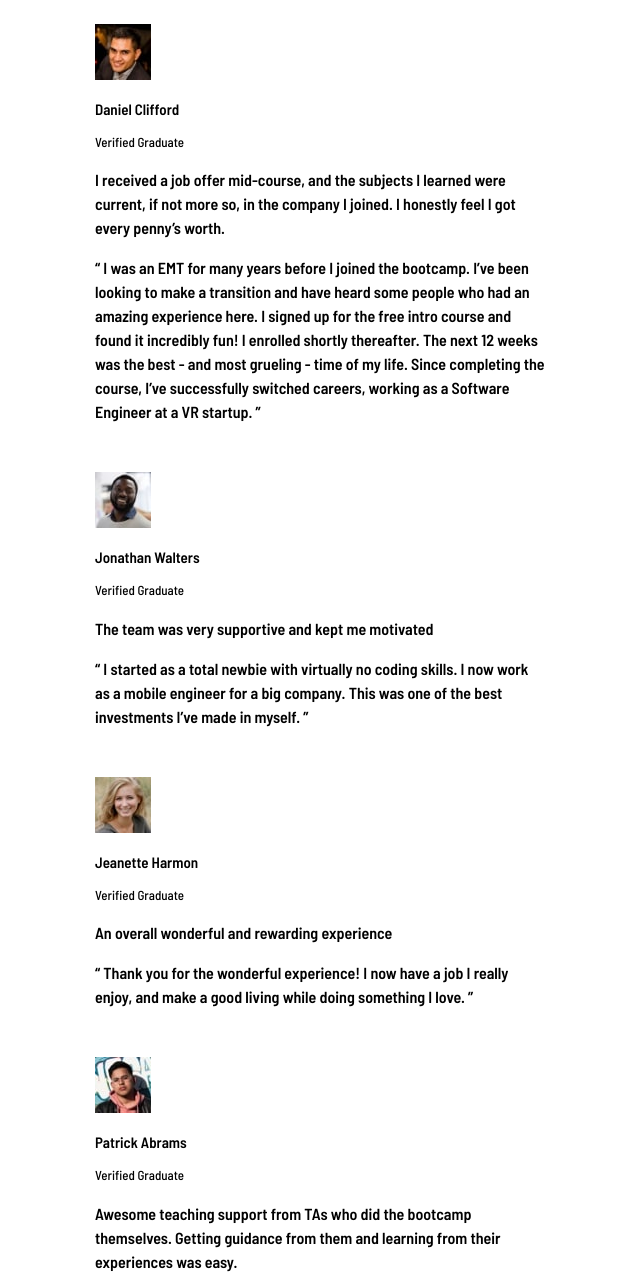
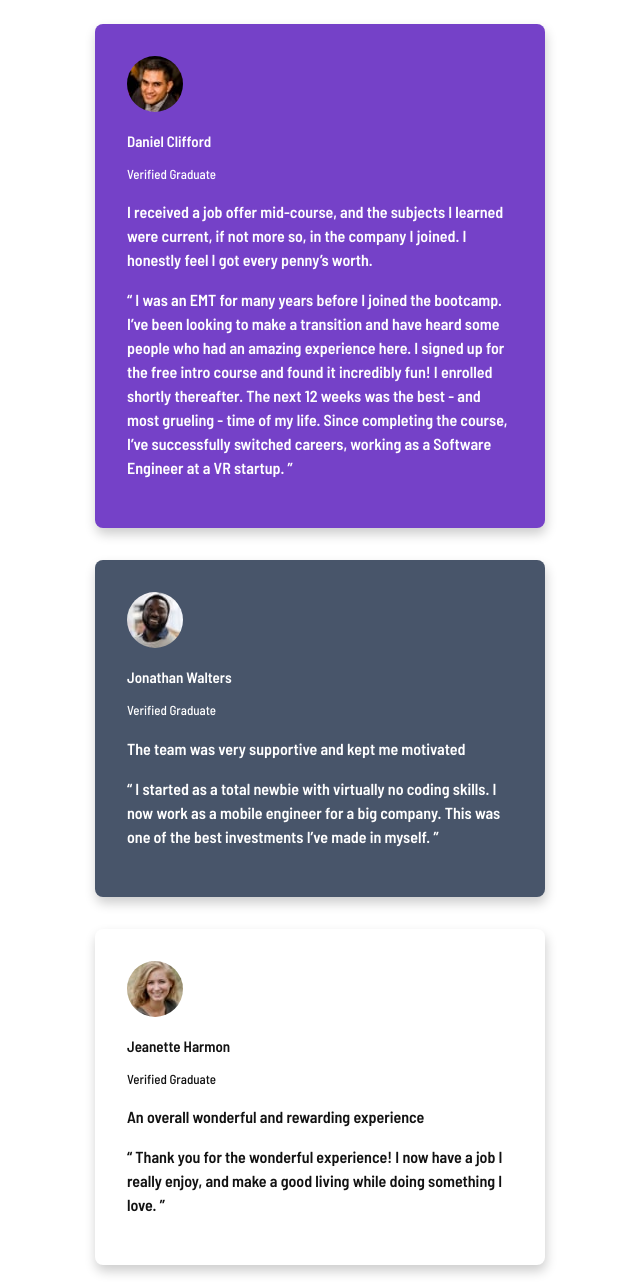
Before and after one commit to MauroGiuby/Testimonials-grid-section, a plain HTML site: page index.html in a window 1280 px wide. Shown: the top 1287 px of the page, without its empty margins (320-960 px from the left). Drawn offline with Linux system fonts and the light colour scheme.

Commit message:
modifiche

```diff
--- a/index.html
+++ b/index.html
@@ -21,7 +21,7 @@
 <body>
 
   <main class="main-grid">
-    <article>
+    <article class="article-Daniel">
       <div>
         <img src="./images/image-daniel.jpg" alt="image-Daniel">
       </div>
@@ -36,7 +36,7 @@
       the course, I’ve successfully switched careers, working as a Software Engineer at a VR startup. ”</p>
     </article>
 
-    <article>
+    <article class="article-Jonathan">
       <div>
         <img src="./images/image-jonathan.jpg" alt="image-Jonathan">
       </div>
@@ -47,7 +47,7 @@
       for a big company. This was one of the best investments I’ve made in myself. ”</p>
     </article>
 
-    <article>
+    <article class="article-Jeanette">
       <div>
         <img src="./images/image-jeanette.jpg" alt="image-Jeanette">
       </div>
@@ -58,7 +58,7 @@
        while doing something I love. ”</p>
     </article>
 
-    <article>
+    <article class="article-Patrick">
       <div>
         <img src="./images/image-patrick.jpg" alt="image-Patrick">
       </div>
@@ -72,7 +72,7 @@
       an incredible community of smart and amazing people. ”</p>
     </article>
 
-    <article>
+    <article class="article-Kira">
       <div>
         <img src="./images/image-kira.jpg" alt="image-kira">
       </div>
--- a/style.css
+++ b/style.css
@@ -60,6 +60,10 @@ p {
   font-weight: var(--font-weight-bold);
 }
 
+img {
+  border-radius: 2rem;
+}
+
 /* ---main--- */
 
 .main-grid {
@@ -67,3 +71,27 @@ p {
   gap: 2rem;
   max-width: 450px;
 }
+
+.article-Daniel {
+  border-radius: 0.5rem;
+  padding: 2rem;
+  box-shadow: 1px 6px 12px 0px rgba(0, 0, 0, 0.2);
+  color: var(--white);
+  background-color: var(--purple-500);
+}
+
+.article-Jonathan {
+  border-radius: 0.5rem;
+  padding: 2rem;
+  box-shadow: 1px 6px 12px 0px rgba(0, 0, 0, 0.2);
+  color: var(--white);
+  background-color: var(--grey-500);
+}
+
+.article-Jeanette {
+  border-radius: 0.5rem;
+  padding: 2rem;
+  box-shadow: 1px 6px 12px 0px rgba(0, 0, 0, 0.2);
+  color: var(--black);
+  background-color: var(--white);
+}
```
